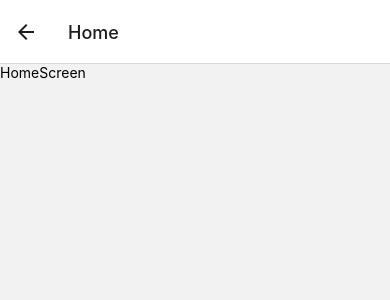
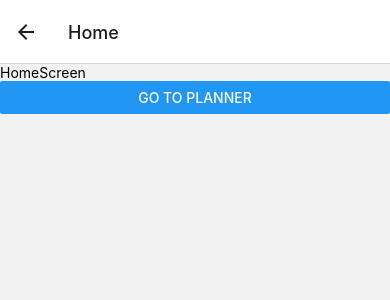
Before and after one commit to DrewIndeed/react-native-projects, a React Native app in the folder workout-app/: screen /Home in a window 390 px wide. Shown: the top 300 px of the page. Built offline with nearby package versions, Linux system fonts and the light colour scheme.

Commit message:
3. workout-app: navigation push

```diff
--- a/workout-app/screens/HomeScreen.tsx
+++ b/workout-app/screens/HomeScreen.tsx
@@ -1,9 +1,10 @@
-import { View, Text } from 'react-native';
+import { View, Text, Button } from 'react-native';
 
-const HomeScreen = () => {
+const HomeScreen = ({navigation}: any) => {
   return (
     <View>
       <Text>HomeScreen</Text>
+      <Button title="Go to Planner" onPress={() => navigation.push("Planner")}/>
     </View>
   );
 };
--- a/workout-app/screens/PlannerScreen.tsx
+++ b/workout-app/screens/PlannerScreen.tsx
@@ -1,9 +1,10 @@
-import { View, Text } from 'react-native';
+import { View, Text, Button } from 'react-native';
 
-const PlannerScreen = () => {
+const PlannerScreen = ({ navigation }: any) => {
   return (
     <View>
       <Text>PlannerScreen</Text>
+      <Button title="Go to Home" onPress={() => navigation.push('Home')} />
     </View>
   );
 };
```
